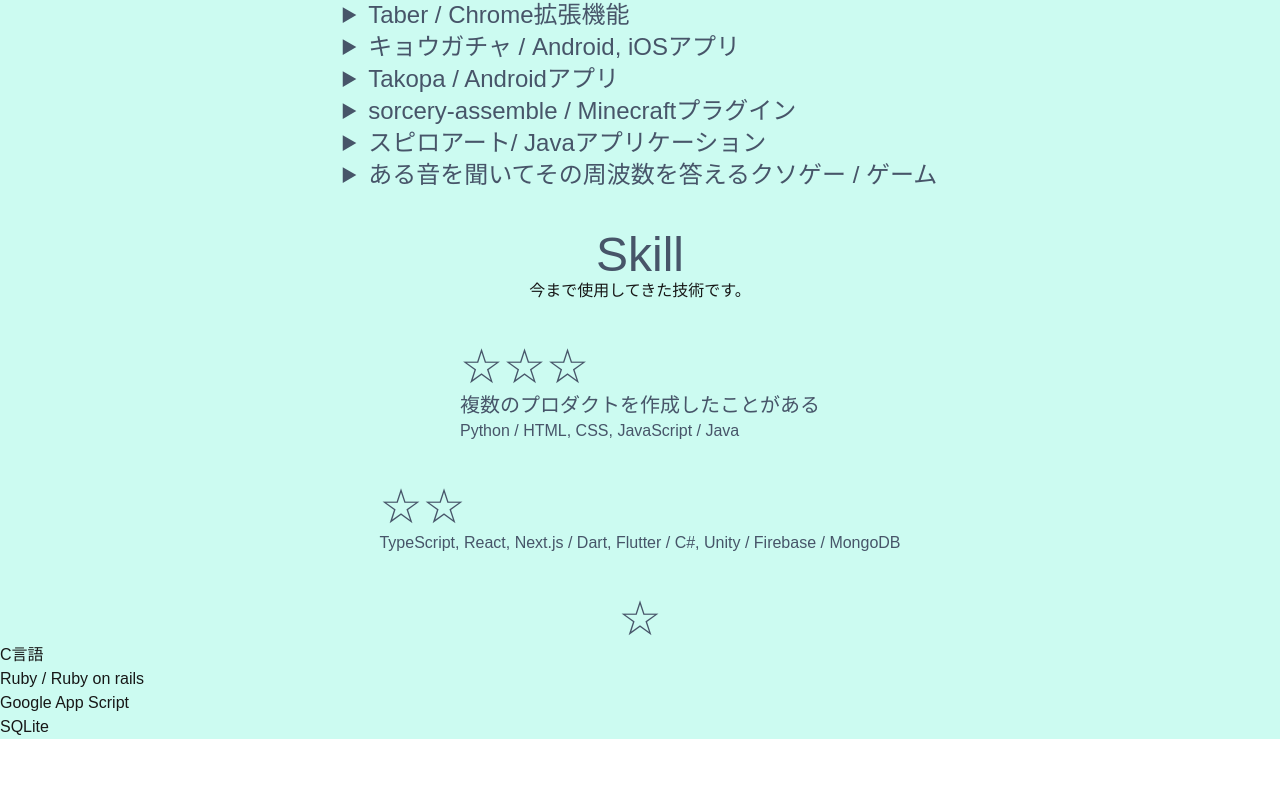
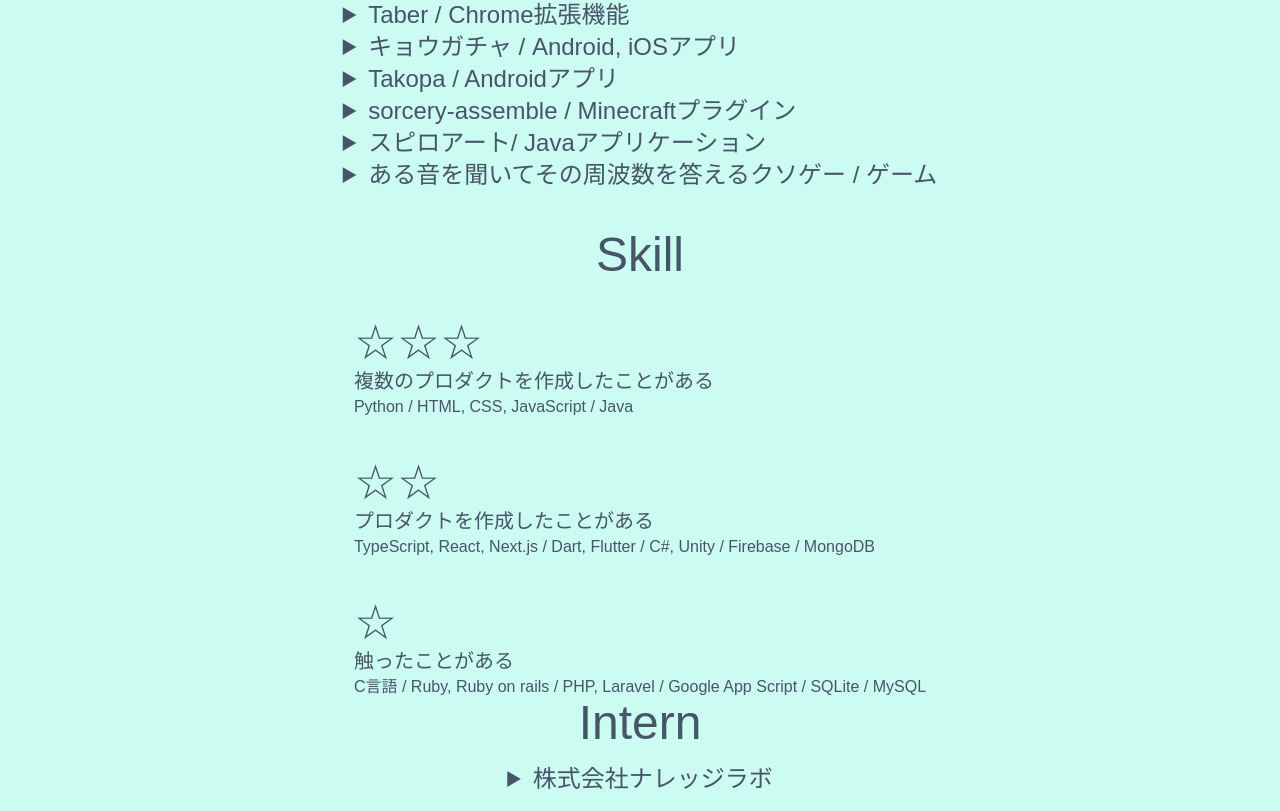
Before and after one commit to simeiro/simeiro.com, a Next.js app in the folder simeiro/: page /portfolio in a window 1280 px wide. Shown: the part 928-1739 px from the top of the page. Before the commit the page ends 1667 px from the top, so only its background shows below. Built offline with nearby package versions, Linux system fonts and the light colour scheme.

Commit message:
追加: Skill, Intern欄

```diff
--- a/simeiro/src/app/portfolio/page.tsx
+++ b/simeiro/src/app/portfolio/page.tsx
@@ -53,8 +53,8 @@ export default function Portfolio(){
             </div>
 
             <h2 className="text-5xl text-center text-slate-600">Skill</h2>
-            <p className="text-center">今まで使用してきた技術です。</p>
             <div className="flex flex-col items-center flex-wrap justify-center">
+                <div className="w-auto">
                     <div className="pt-10 flex flex-col items-start justify-center text-slate-600">
                         <p className="text-5xl">☆☆☆</p>
                         <p className="text-xl">複数のプロダクトを作成したことがある</p>
@@ -62,21 +62,51 @@ export default function Portfolio(){
                     </div>
                     <div className="pt-10 flex flex-col items-start justify-center text-slate-600">
                         <p className="text-5xl">☆☆</p>
+                        <p className="text-xl">プロダクトを作成したことがある</p>
                         <p>TypeScript, React, Next.js / Dart, Flutter / C#, Unity / Firebase / MongoDB</p>
                     </div>
                     <div className="pt-10 flex flex-col items-start justify-center text-slate-600">
                         <p className="text-5xl">☆</p>
+                        <p className="text-xl">触ったことがある</p>
+                        <p>C言語 / Ruby, Ruby on rails / PHP, Laravel / Google App Script / SQLite / MySQL</p>
                     </div>
                 </div>
 
+            </div>
 
-
-
-                <div>
-                    <p>C言語</p>
-                    <p>Ruby / Ruby on rails</p>
-                    <p>Google App Script</p>
-                    <p>SQLite</p>
+            <h2 className="text-5xl text-center text-slate-600">Intern</h2>
+            <div className="py-4 w-auto flex flex-col items-center flex-wrap justify-center">
+                <details className="text-slate-600">
+                        <summary className="text-2xl">株式会社ナレッジラボ</summary>
+                        <div className="w-auto h-auto bg-slate-50 border-4  flex flex-col m-4">
+                            <div className="pt-4">
+                                <h3 className="text-2xl">株式会社ナレッジラボ</h3>
+                                <p className="text-xl pb-4">期間: 2024年9月（2週間）</p>
+                                <p>manageboardというtoB向けのwebアプリケーションの開発に2週間携わりました。</p>
+                                <p>Scrum開発を行っており、インターン生も社員さんと同じようにScrum開発に取り組みました。</p>
+                                <p>インターン生がチームとなって機能（PBI）を3つ作り、リリースしました。</p>
+                                <p>インターン生の中でとてもプログラミングができる子がいて、私自身がコードを書いた量は少なかったです。</p>
+                                <p>その代わりに自分ができることを探し、積極的にコミュニケーションを取りました。</p>
+                                <p>・機能を作る上で必要な作業（SBI）を洗い出す上での司会の役割</p>
+                                <p>・SBIを洗い出す上で生じた疑問点をPdMに相談</p>
+                                <p>・スプリントレビューでステークホルダーに新しく追加した機能のデモを行う</p>
+                                <p>など、機能には直接表れていませんでしたが、チームの力にはなれたと思っています。</p>
+                                <p>また、お客様から追加した機能がとても良いとコメントを頂きました。Scrum開発の流れを</p>
+                                <p>掴み、お客様からのコメントを頂くまでを経験できた大変有意義な2週間でした。</p>
+                                <p>使用技術: Ruby on rails</p>
+                                <p>写真引用元:<a href="https://note.com/knowledgelabo/n/n8bdd05d89834" className="text-blue-500 hover:text-blue-700">会社側記事</a></p>
+                            </div>
+                            <div className="flex-1 overflow-hidden">
+                                <Image
+                                    src="/product/ナレッジラボ.jpg"
+                                    width={100}
+                                    height={100}
+                                    alt="Highlight39"
+                                    className="w-full h-full object-cover"
+                                />
+                            </div>
+                        </div>
+                </details>
             </div>
         </div>
     );
```
Also changed, not shown: simeiro/public/product/ナレッジラボ.jpg (added). Lines whose indentation alone changed are shown as unchanged.
